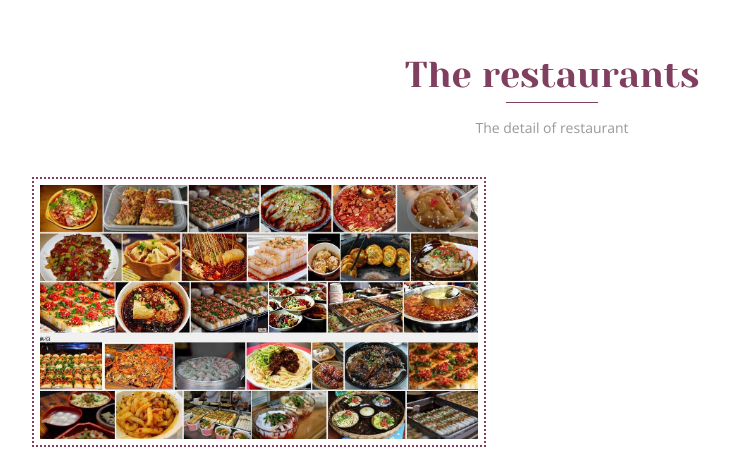
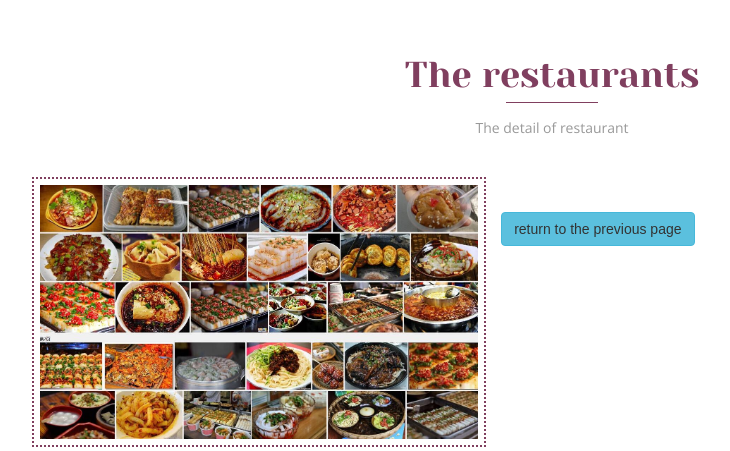
Before and after one commit to WU731642061/kxo302, a Django app: template app/templates/detail.html in a window 1280 px wide. Shown: the part 304-755 px from the top of the page, without its empty margins (88-818 px from the left). Run offline with Django 3.2, Linux system fonts and the light colour scheme; the template is opened without the code that fills it, so the values that code supplies are empty.

Commit message:
add return href

```diff
--- a/app/templates/detail.html
+++ b/app/templates/detail.html
@@ -87,6 +87,10 @@ Smartphone Compatible web template, free webdesigns for Nokia, Samsung, LG, Sony
 					<div class="col-xs-7 welcome-info-leftr">
 						<h4>{{ shop.shopName }}</h4>
 						<p>{{ shop.shopAddress }}</p>
+                        <br/>
+                        <div class="btn btn-info" >
+                            <a onClick="javascript :history.back(-1);">return to the previous page</a>
+                        </div>
 					</div>
 					<div class="clearfix"> </div>
 				</div>
```
